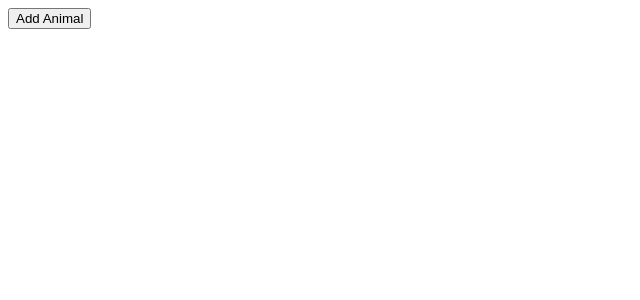
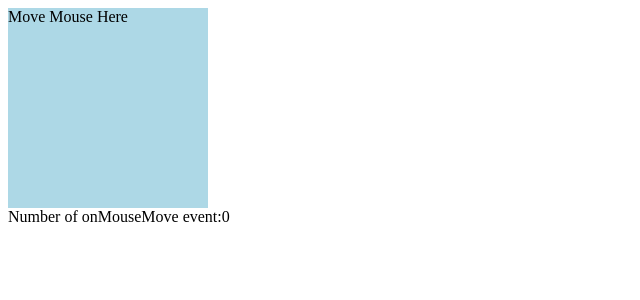
Before and after one commit to paudel54/ReactJS, a React (Create React App) app in the folder animals/: page / in a window 1280 px wide. Shown: the top 300 px of the page, without its empty margins (0-640 px from the left). Built offline with nearby package versions, Linux system fonts and the light colour scheme.

Commit message:
Completed mini challange

```diff
--- a/animals/src/App.js
+++ b/animals/src/App.js
@@ -1,15 +1,27 @@
-//App.js
+//imported useState module to rerender screen on change in state system;
+import { useState } from 'react';
+
 function App() {
-    //arrow function auto returns when called!
+    //Array Destructing
+    //we dont change count , like count = 5;
+    ///1 defined useState to change state
+    const [count, setCount] = useState(0);
+    //Arrow function auto returns when called!
     //event handlesers
-    const handleClick = () => {
-        console.log('Button was Clicked!')
-    }
+    const handleMouseMove = () => {
+        //update the state by calling setter func
+        setCount(count + 1);
+    };
 
-    return <div>
+    return <section>
         {/* adding events named handleClick */}
-        <button onClick={handleClick}> Add Animal</button>
-    </div>
+        {/* <button onClick={handleClick}> Add Animal</button> */}
+        {/* //uuse the state */}
+        {/* <div>Number of Animals: {count} </div> */}
+        <div onMouseMove={handleMouseMove} style={{ height: '200px', width: '200px', backgroundColor: 'lightblue' }}>Move Mouse Here</div>
+        {/* added event handler*/}
+        <div>Number of onMouseMove event:{count} </div>
+    </section>
 }
 
 export default App;
```
